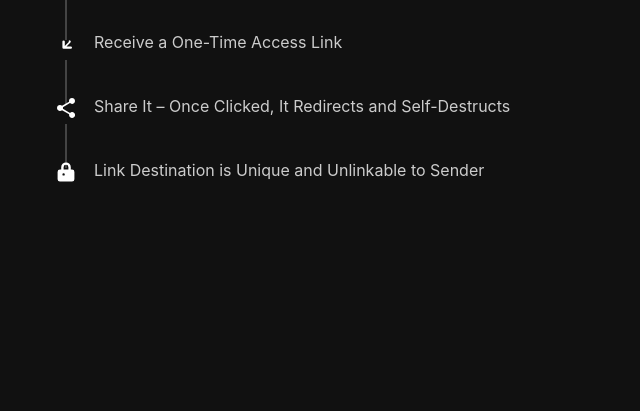
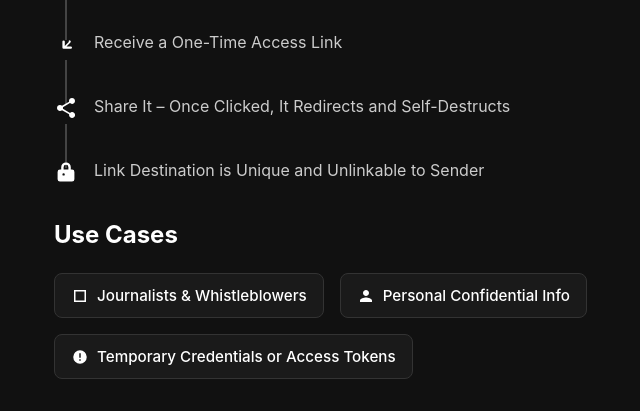
Before and after one commit to chistev/ViewOnce, a Django app: page / in a window 1280 px wide. Shown: the part 578-989 px from the top of the page, without its empty margins (236-876 px from the left). Before the commit the page ends 760 px from the top, so only its background shows below. Run offline with Django 5.2, Linux system fonts and the light colour scheme.

Commit message:
added a use-cases section

```diff
--- a/view_once/static/view_once/css/index.css
+++ b/view_once/static/view_once/css/index.css
@@ -181,3 +181,47 @@ body {
     color: #ccc;
     font-size: 1rem;
 }
+
+.use-cases {
+    padding: 0.5rem 1.5rem 2rem;
+    max-width: 700px;
+    margin: 0 auto;
+    color: white;
+}
+
+.use-cases h2 {
+    font-size: 1.5rem;
+    margin-bottom: 1.5rem;
+    font-weight: 700;
+}
+
+.use-case-buttons {
+    display: flex;
+    flex-wrap: wrap;
+    gap: 1rem;
+}
+
+.use-case-button {
+    display: flex;
+    align-items: center;
+    gap: 0.5rem;
+    background-color: #1a1a1a;
+    border: 1px solid #333;
+    border-radius: 0.5rem;
+    padding: 0.75rem 1rem;
+    color: white;
+    font-size: 0.95rem;
+    font-weight: 500;
+    cursor: default;
+    transition: background-color 0.2s ease;
+}
+
+.use-case-button:hover {
+    background-color: #222;
+}
+
+.use-case-button svg {
+    width: 18px;
+    height: 18px;
+    fill: white;
+}
--- a/view_once/templates/view_once/index.html
+++ b/view_once/templates/view_once/index.html
@@ -78,6 +78,29 @@
             </li>
         </ul>
     </div>
+
+    <div class="use-cases">
+    <h2>Use Cases</h2>
+    <div class="use-case-buttons">
+        <div class="use-case-button">
+            <svg xmlns="http://www.w3.org/2000/svg" fill="none" viewBox="0 0 24 24">
+                <path fill="currentColor" d="M4 4h16v16H4V4zm2 2v12h12V6H6z" />
+            </svg>
+            <span>Journalists & Whistleblowers</span>
+        </div>
+        <div class="use-case-button">
+            <svg xmlns="http://www.w3.org/2000/svg" fill="none" viewBox="0 0 24 24">
+                <path fill="currentColor" d="M12 12c2.21 0 4-1.79 4-4S14.21 4 12 4 8 5.79 8 8s1.79 4 4 4zm0 2c-2.67 0-8 1.34-8 4v2h16v-2c0-2.66-5.33-4-8-4z" />
+            </svg>
+            <span>Personal Confidential Info</span>
+        </div>
+        <div class="use-case-button">
+            <svg xmlns="http://www.w3.org/2000/svg" fill="none" viewBox="0 0 24 24">
+                <path fill="currentColor" d="M12 3a9 9 0 100 18 9 9 0 000-18zm1 14h-2v-2h2v2zm0-4h-2V7h2v6z"/>
+            </svg>
+            <span>Temporary Credentials or Access Tokens</span>
+        </div>
+    </div>
+</div>
 </body>
-
 </html>
```
